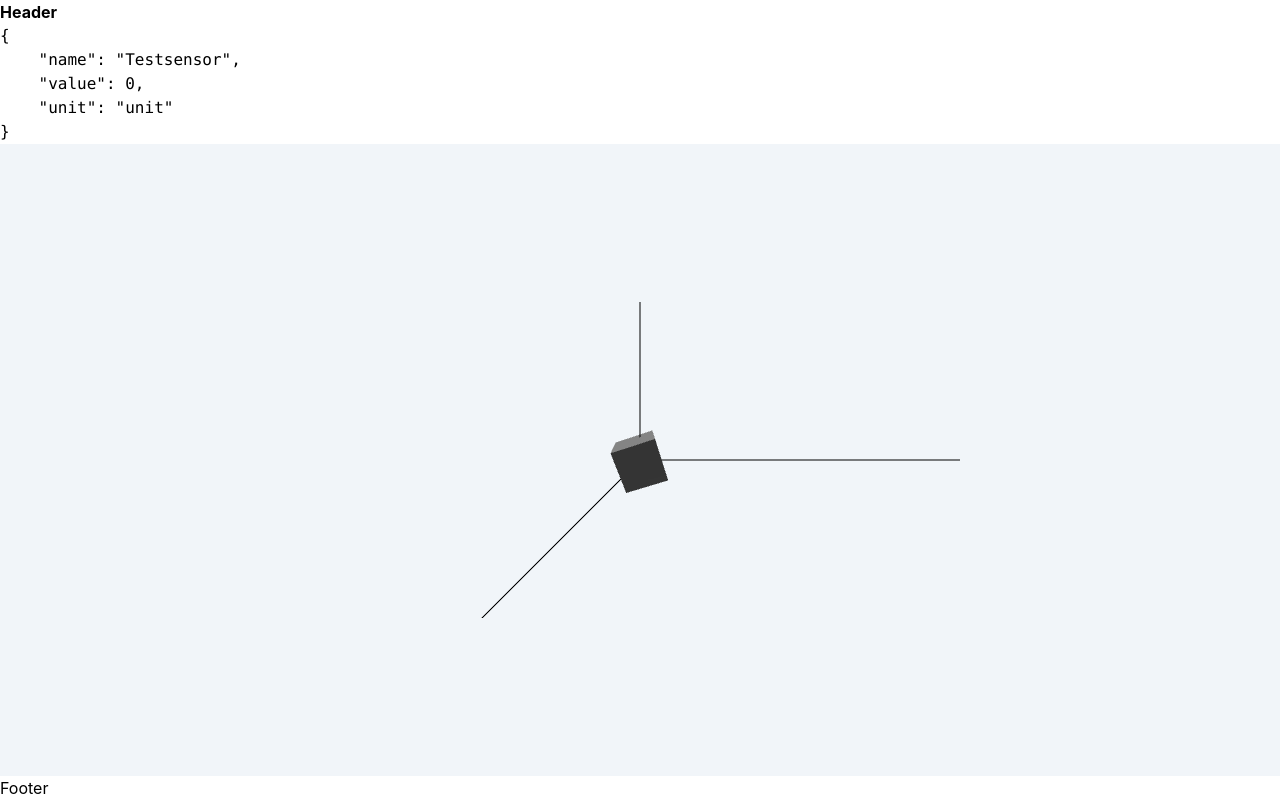
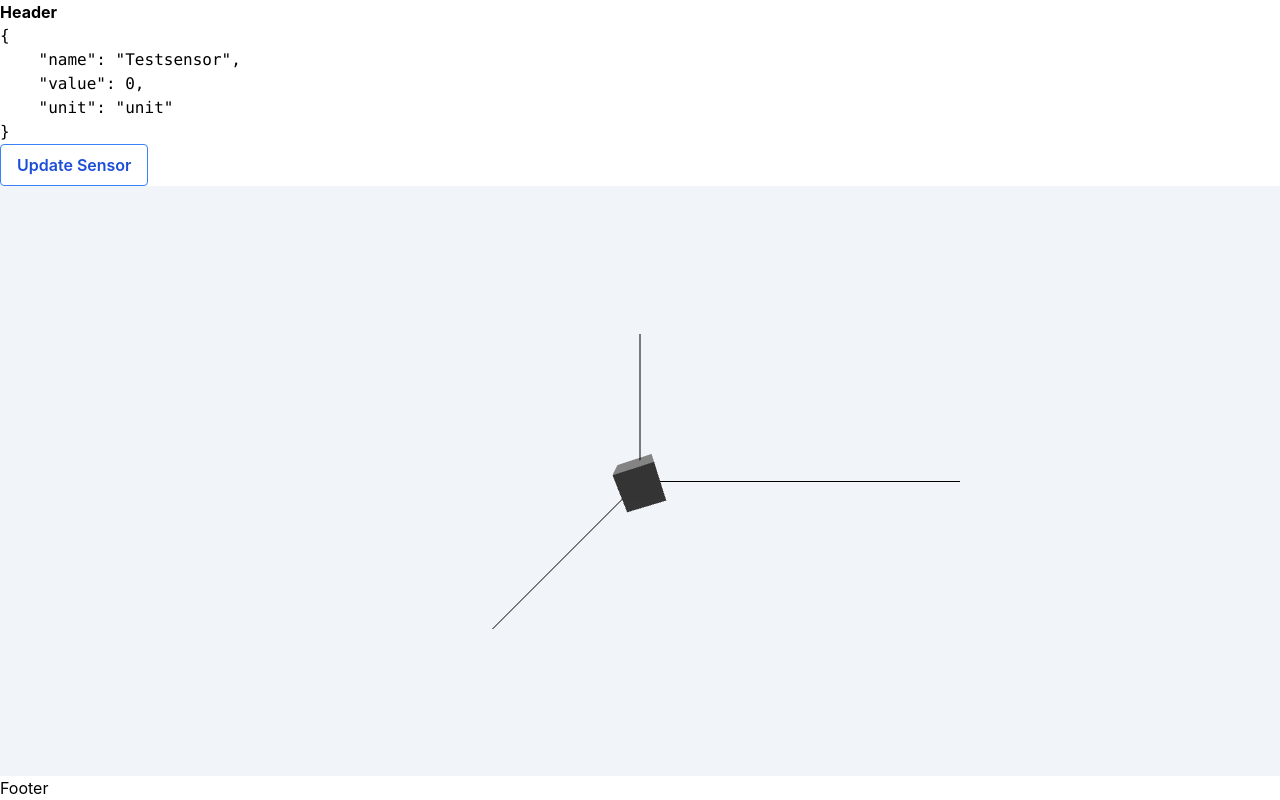
Before and after one commit to maurer2/flightthing, a Next.js app: page / in a window 1280 px wide. Built offline with nearby package versions, Linux system fonts and the light colour scheme.

Commit message:
Added sensor update test dispatch

```diff
--- a/pages/index.tsx
+++ b/pages/index.tsx
@@ -1,17 +1,32 @@
 import Head from 'next/head';
-import { shallowEqual, useSelector } from 'react-redux';
+import { shallowEqual, useDispatch, useSelector } from 'react-redux';
 
 import Canvas3D from '../src/components/Canvas3D/Canvas3D';
+import { updateSensor } from '../src/store/actionCreators';
 
 import type { NextPage } from 'next';
-import type { Store } from '../src/store/types';
+import type { MouseEvent, ReactElement } from 'react';
+import type { Sensor, Store } from '../src/store/types';
 
 // import Image from 'next/image'
 
 // https://stackoverflow.com/questions/71144514/type-error-when-using-function-with-the-return-type-nextpage
 // eslint-disable-next-line react/function-component-definition
-const Home: NextPage = () => {
-  const sensor = useSelector((state: Store) => state.sensor, shallowEqual);
+const Home: NextPage = (): ReactElement => {
+  const sensor = useSelector<Store, Sensor>((state: Store) => state.sensor, shallowEqual);
+  const dispatch = useDispatch();
+
+  function handleClick(event: MouseEvent<HTMLButtonElement>): void {
+    event.preventDefault();
+
+    dispatch(
+      updateSensor({
+        name: 'TestSensor',
+        value: Math.random() * 10,
+        unit: 'unit',
+      }),
+    );
+  }
 
   return (
     <div
@@ -29,6 +44,14 @@ const Home: NextPage = () => {
         <code>
           <pre>{JSON.stringify(sensor, null, 4)}</pre>
         </code>
+
+        <button
+          type="button"
+          onClick={handleClick}
+          className="bg-transparent hover:bg-blue-500 text-blue-700 font-semibold hover:text-white py-2 px-4 border border-blue-500 hover:border-transparent rounded"
+        >
+          Update Sensor
+        </button>
       </header>
 
       <main className="">
--- a/src/store/reducers.ts
+++ b/src/store/reducers.ts
@@ -5,7 +5,8 @@ import { initialState } from './store';
 
 // eslint-disable-next-line @typescript-eslint/default-param-last
 const reducers = (state: NonNullable<Store> = initialState, action: Actions): Store => {
-  switch (action.type) {
+  const { type } = action;
+  switch (type) {
     case UPDATE_SENSOR:
       return {
         ...state,
```
